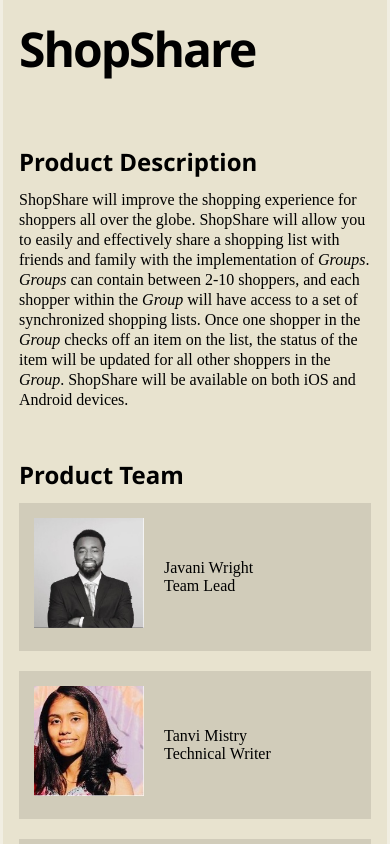
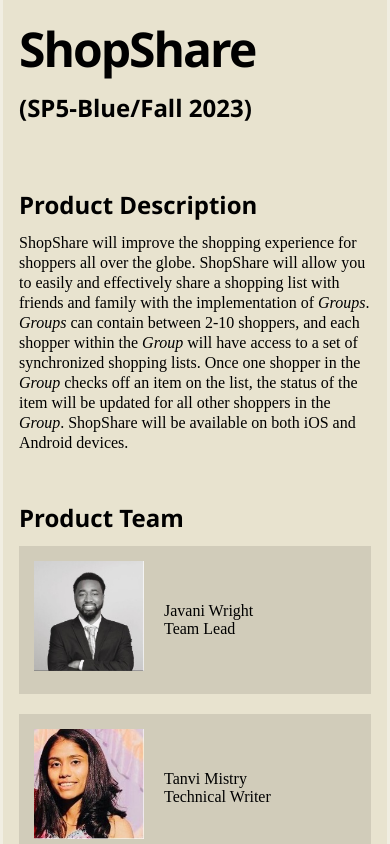
Before and after one commit to Senior-Project-SP5-Blue/project-website, a website built with Vite: page index.html in a window 390 px wide. Shown: the top 844 px of the page. Built offline with nearby package versions, Linux system fonts and the light colour scheme.

Commit message:
modifications

```diff
--- a/index.html
+++ b/index.html
@@ -10,7 +10,10 @@
   <body>
     <div id="wrapper">
       <header class="header">
-        <h1 class="header__heading">ShopShare</h1>
+        <span>
+          <h1 class="header__heading">ShopShare</h1>
+          <h2>(SP5-Blue/Fall 2023)</h2>
+        </span>
       </header>
       <main class="main-content">
         <section class="product-info">
--- a/src/style.css
+++ b/src/style.css
@@ -49,16 +49,19 @@ section h2 {
 
 #wrapper {
   display: flex;
+  flex-direction: column;
   /* align-items: center; */
   width: 80vw;
   margin: 0 auto 0 auto;
   min-height: 100%;
+  height: auto !important;
+  height: 100%;
+
   border-left: 5vw solid var(--secondary-color-tint);
   border-right: 5vw solid var(--secondary-color-tint);
-  flex-direction: column;
   background-color: rgb(232, 227, 207);
   padding: 1.6rem 1.6rem 0 1.6rem;
-  overflow: scroll;
+  /* overflow: scroll; */
 }
 /*
 .main-content {
@@ -130,6 +133,12 @@ section h2 {
   /* background-color: var(--powder-blue); */
 }
 
+.header span {
+  display: flex;
+  align-items: baseline;
+  gap: 1.4rem;
+}
+
 .header__nav {
   display: flex;
   align-items: center;
@@ -153,6 +162,12 @@ section h2 {
     width: 90vw;
     border-left: 2vw solid var(--secondary-color-tint);
     border-right: 2vw solid var(--secondary-color-tint);
+  }
+
+  .header span {
+    display: flex;
+    flex-direction: column;
+    gap: 1rem;
   }
 }
 
```
